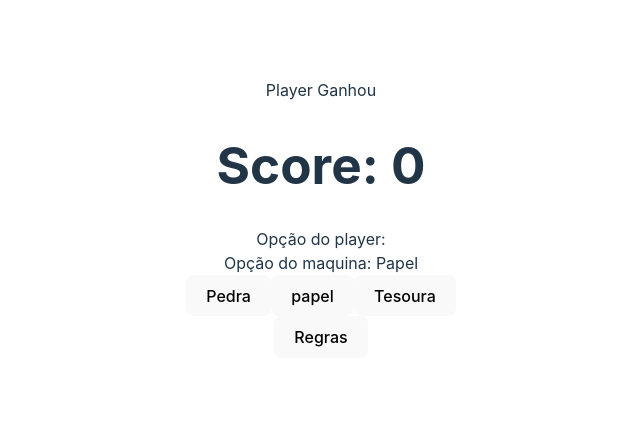
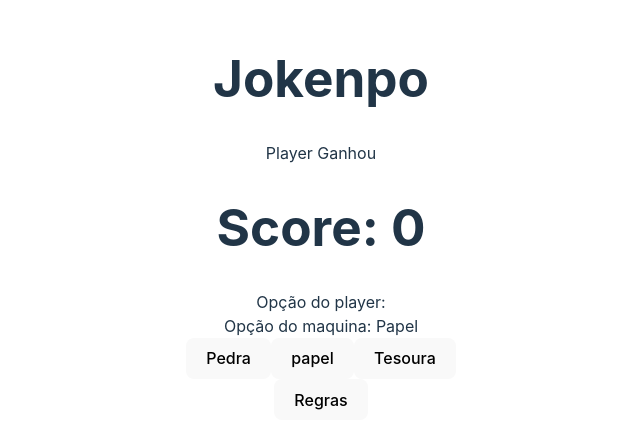
Before and after one commit to ccaioadriano/jo_ken_po, a React (Vite) app: page / in a window 1280 px wide. Shown: the part 182-630 px from the top of the page, without its empty margins (319-959 px from the left). Built offline with nearby package versions, Linux system fonts and the light colour scheme.

Commit message:
[Refator]: Removing unuseds imports

```diff
--- a/src/App.jsx
+++ b/src/App.jsx
@@ -1,10 +1,10 @@
 import "./App.css";
-import { useState } from "react";
-import Header from "./components/Header.jsx";
 import Game from "./components/Game.jsx";
 function App() {
   return (
     <>
+      <h1>Jokenpo</h1>
+
       <Game />
 
       <button>Regras</button>
```
